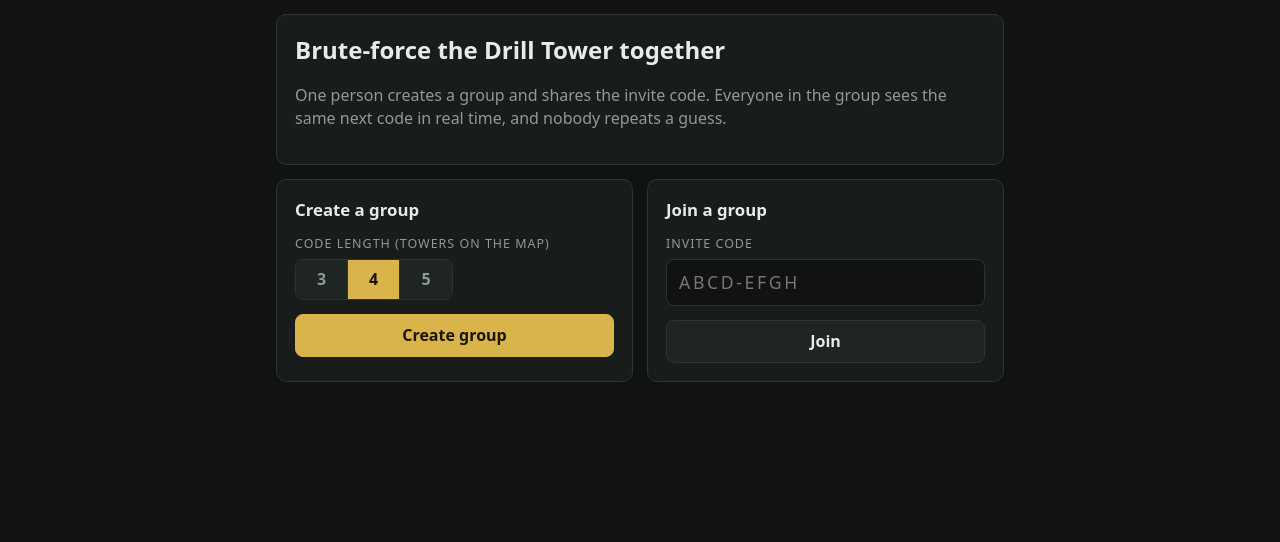
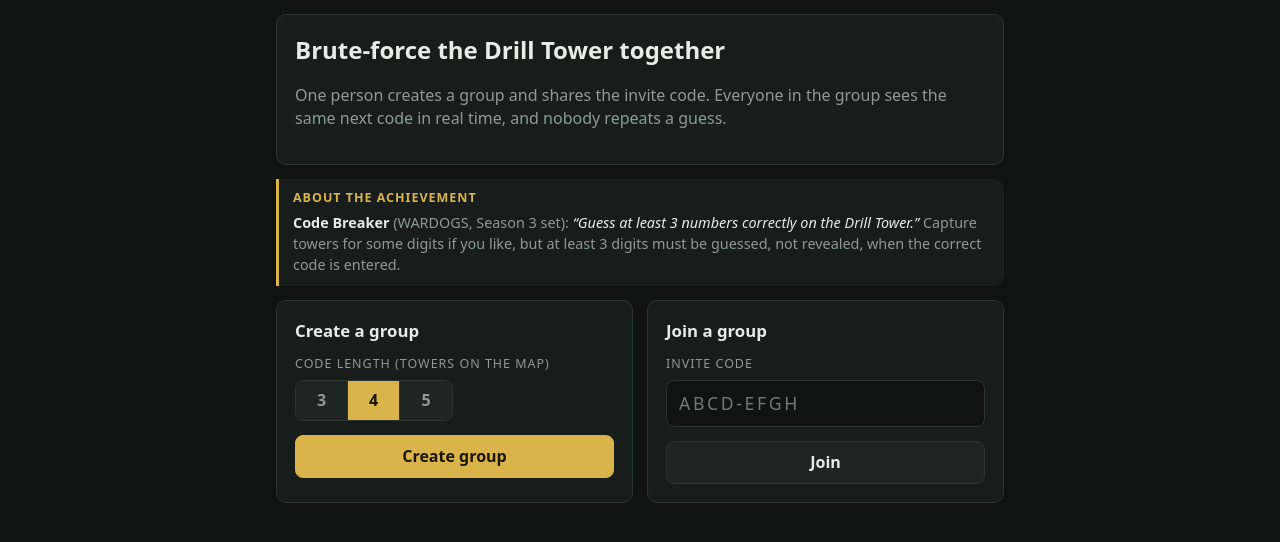
Before and after one commit to ColinMaxSaunders/wardogscodebreaker, a website: page public/index.html in a window 1280 px wide. Shown: the part 58-600 px from the top of the page. Drawn offline with Linux system fonts and the light colour scheme.

Commit message:
Add Code Breaker achievement description to the page
Shows the Steam achievement text and the 3-guessed-digit rule on the
landing page and in a collapsible panel on the group page.

Co-Authored-By: Claude Opus 5.5 <noreply@anthropic.com>
Claude-Session: https://claude.ai/code/session_01HmrAKUC1JdwSr5nxwBQDqi

```diff
--- a/public/index.html
+++ b/public/index.html
@@ -19,6 +19,10 @@
       <div class="card">
         <h1>Brute-force the Drill Tower together</h1>
         <p class="muted">One person creates a group and shares the invite code. Everyone in the group sees the same next code in real time, and nobody repeats a guess.</p>
+      </div>
+      <div class="about">
+        <div class="about-title">About the achievement</div>
+        <p><strong>Code Breaker</strong> (WARDOGS, Season 3 set): <em>“Guess at least 3 numbers correctly on the Drill Tower.”</em> Capture towers for some digits if you like, but at least 3 digits must be guessed, not revealed, when the correct code is entered.</p>
       </div>
       <div class="grid2">
         <div class="card">
@@ -56,6 +60,11 @@
           <input id="myName" class="text" maxlength="24" placeholder="Shown in the attempt log">
         </div>
       </div>
+
+      <details class="about" open>
+        <summary class="about-title">About the Code Breaker achievement</summary>
+        <p><em>“Guess at least 3 numbers correctly on the Drill Tower.”</em> At least 3 digits must be guessed, not revealed by capturing towers, when the correct code goes in. Enter the code at a tower your faction holds. Some players have reported entering a correct guess without the achievement unlocking; the developers are investigating.</p>
+      </details>
 
       <div class="card">
         <div class="row-between">
--- a/public/styles.css
+++ b/public/styles.css
@@ -58,6 +58,11 @@ h2 { font-size: 1.05rem; margin: 0 0 12px; }
 .slot { width: 56px; height: 64px; text-align: center; font-size: 1.8rem; font-weight: 700; border-radius: 8px; border: 1px solid var(--line); background: var(--bg); color: var(--known); font-family: ui-monospace, Consolas, monospace; }
 .slot::placeholder { color: var(--line); }
 
+.about { border-left: 3px solid var(--accent); background: var(--panel); border-radius: 0 var(--radius) var(--radius) 0; padding: 10px 14px; margin-bottom: 14px; font-size: 0.9rem; }
+.about p { margin: 6px 0 0; color: var(--muted); }
+.about p strong, .about p em { color: var(--text); }
+.about-title { font-size: 0.78rem; text-transform: uppercase; letter-spacing: 0.08em; color: var(--accent); font-weight: 700; }
+details.about summary { cursor: pointer; }
 .warn { background: #3a2410; border: 1px solid #8a5a1c; color: #f3d6a8; border-radius: var(--radius); padding: 14px 16px; margin-bottom: 14px; }
 
 .main-card { text-align: center; }
```
